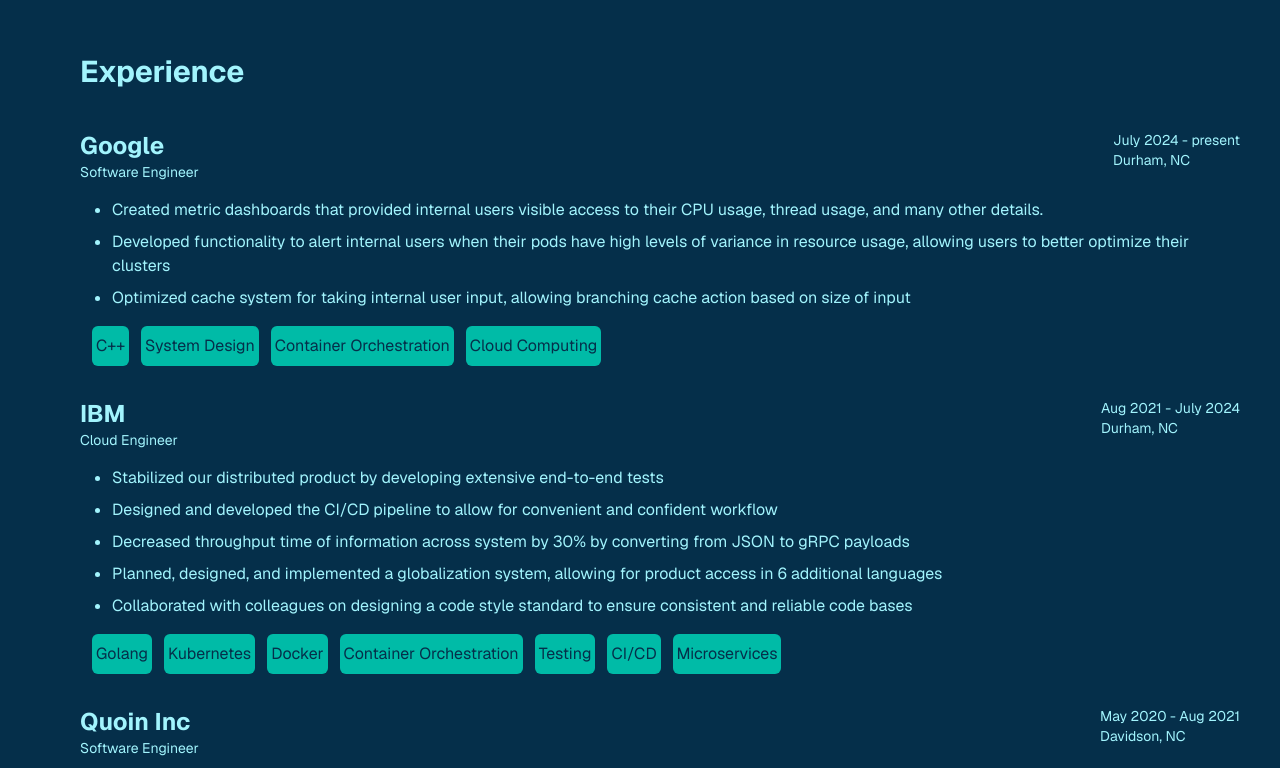
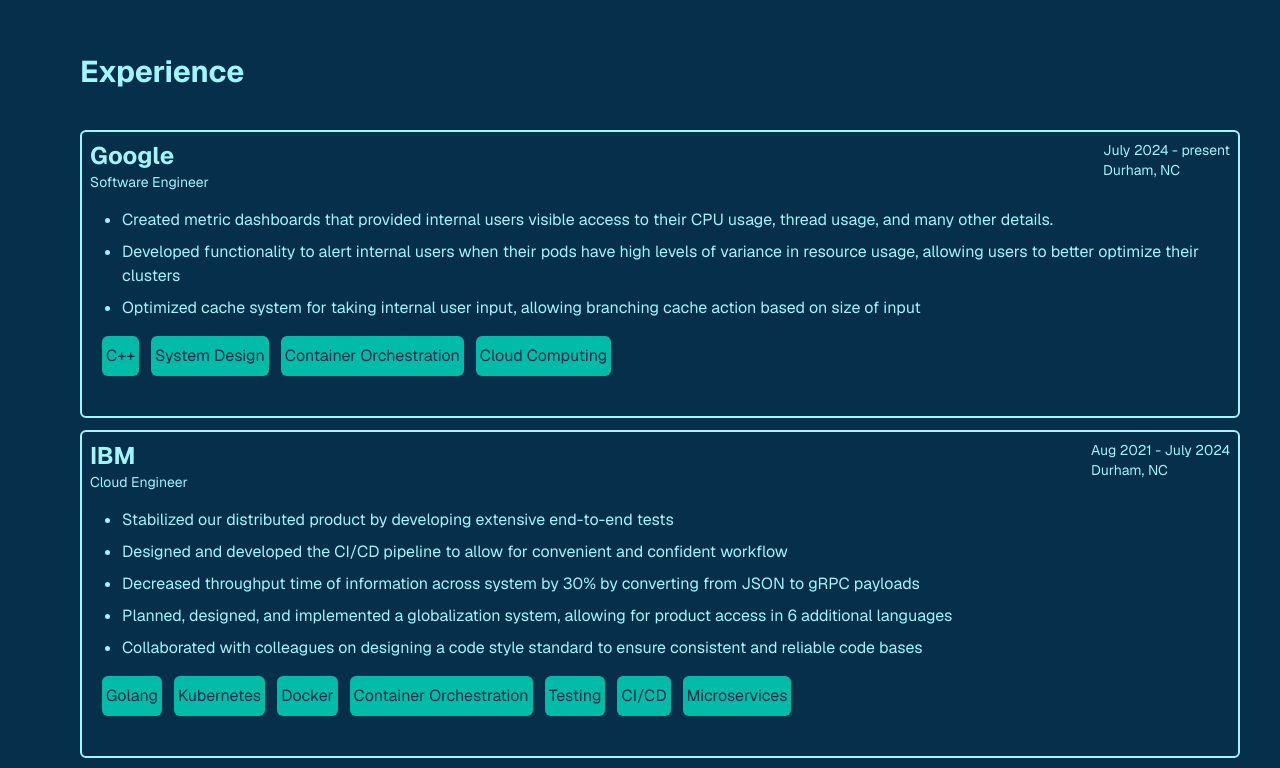
Before and after one commit to chriswolfdesign/chriswolfdesign-website, a Next.js app: page / in a window 1280 px wide. Shown: the part 1900-2668 px from the top of the page. Built offline with nearby package versions, Linux system fonts and the light colour scheme.

Commit message:
Adds border and interaction to experience items

```diff
--- a/src/app/components/experienceItem.tsx
+++ b/src/app/components/experienceItem.tsx
@@ -7,7 +7,7 @@
     props.experience;
 
   return (
-    <div>
+    <div className="border-2 mb-3 p-2 rounded-md hover:bg-sky-800">
       <div className="flex flex-row justify-between">
         <div>
           <h1 className="font-bold text-2xl">{company}</h1>
```
